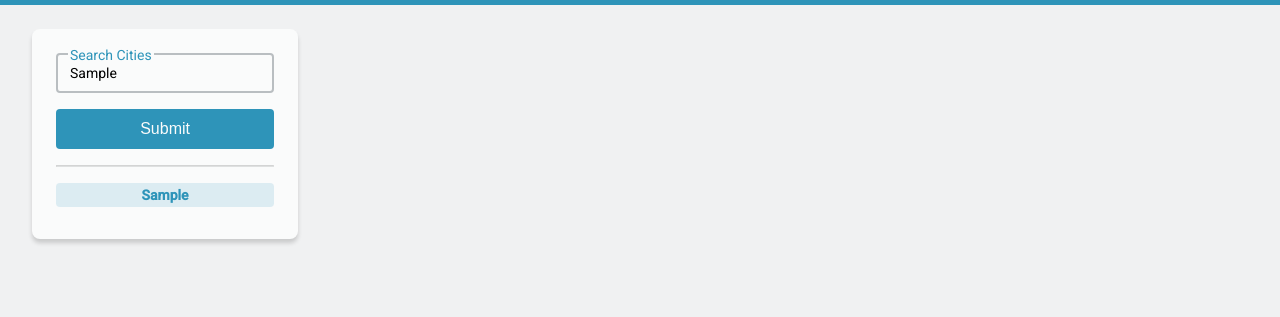
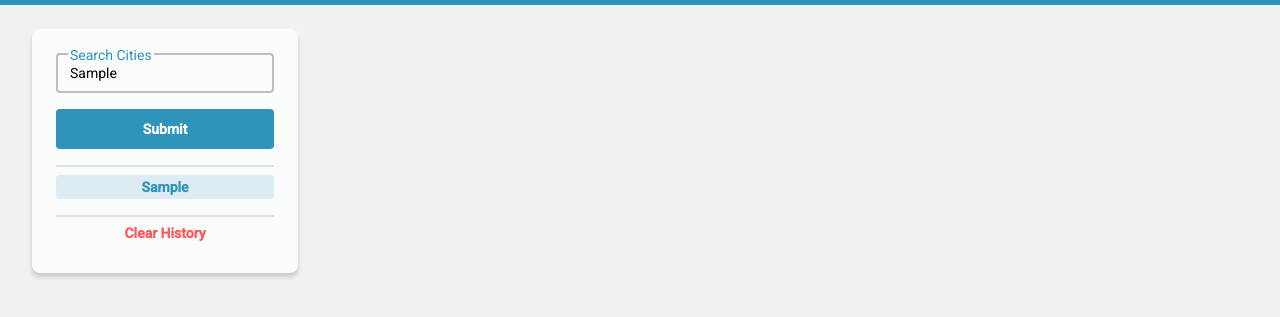
Before and after one commit to jsgunn22/weather-app, a plain HTML site: page index.html in a window 1280 px wide. Both pictures are taken after typing "Sample" into the empty fields and a click on the button "Submit". Shown: the part 51-368 px from the top of the page. Drawn offline with nearby package versions, Linux system fonts and the light colour scheme; no server answers.

Commit message:
adds button to clear local storage

```diff
--- a/assets/css/styles.css
+++ b/assets/css/styles.css
@@ -190,7 +190,7 @@ label {
 
 hr {
   border-color: var(--opacity-neutral);
-  margin-bottom: 16px;
+  margin-bottom: 8px;
 }
 
 main {
@@ -237,11 +237,23 @@ img {
   color: var(--neutral-000);
   background-color: var(--primary-500);
   opacity: 0.4;
+  font-family: var(--font-family-default);
+  font-weight: var(--font-weight-medium);
+  font-size: var(--font-h4-size);
+  line-height: var(--font-h4-line-height);
 }
 
 .searchButton {
   opacity: 1;
   cursor: pointer;
+}
+
+.recentSection {
+  border-top: 2px solid var(--opacity-neutral);
+  border-bottom: 2px solid var(--opacity-neutral);
+  max-height: 373px;
+  overflow: auto;
+  padding: 8px 0;
 }
 
 .locationTagDiv {
@@ -254,6 +266,24 @@ img {
   cursor: pointer;
 }
 
+.clearStorageBtn {
+  visibility: visible;
+  width: 100%;
+  height: 32px;
+  border: none;
+  border-radius: 4px;
+  background-color: transparent;
+  color: var(--danger-500);
+  font-family: var(--font-family-default);
+  font-weight: var(--font-weight-medium);
+  font-size: var(--font-h4-size);
+  line-height: var(--font-h4-line-height);
+  cursor: pointer;
+}
+
+.clearStorageBtnHide {
+  visibility: hidden;
+}
 .todayWeatherDiv {
   width: 100%;
   padding: 24px;
--- a/assets/script.js
+++ b/assets/script.js
@@ -30,6 +30,7 @@ $(function () {
       $("main").text("");
       getRecent(value);
       getWeather(value);
+      clearBtn(true);
     }
   });
 
@@ -39,8 +40,6 @@ $(function () {
       searchButton.click();
     }
   });
-
-  searchDiv.append("<hr>");
 
   // search bar label behavior
   searchBar.on("focus", function () {
@@ -70,6 +69,8 @@ $(function () {
     if (mostRecent === null) {
       mostRecent = [];
     }
+
+    recentSection.addClass("recentSection");
 
     if (x) {
       if (mostRecent.includes(x)) {
@@ -111,7 +112,21 @@ $(function () {
 
     return mostRecent[0];
   }
+  let clearBtnDiv = $("<div>");
+  searchDiv.append(clearBtnDiv);
+  function clearBtn(c) {
+    clearBtnDiv.text("");
+    if (c) {
+      let clearStorageBtn = $("<button>");
 
+      clearBtnDiv.append(clearStorageBtn);
+      clearStorageBtn.text("Clear History").addClass("clearStorageBtn");
+      clearStorageBtn.on("click", function () {
+        localStorage.removeItem("mostRecent");
+        location.reload();
+      });
+    }
+  }
   // event listener for all location tags
   $("#root").on("click", ".locationTagDiv", function () {
     let thisLocation = $(this).children().text();
@@ -127,6 +142,7 @@ $(function () {
 
   // empty state
   if (localStorage.getItem("mostRecent") == null) {
+    clearBtn(false);
     let emptyStateDiv = $("<div>");
     main.append(emptyStateDiv);
     emptyStateDiv.addClass("emptyStateDiv");
@@ -140,6 +156,7 @@ $(function () {
     emptyStateP.text("Search cities for weather");
   } else {
     let city = getRecent();
+    clearBtn(true);
     getWeather(city);
   }
 
```
